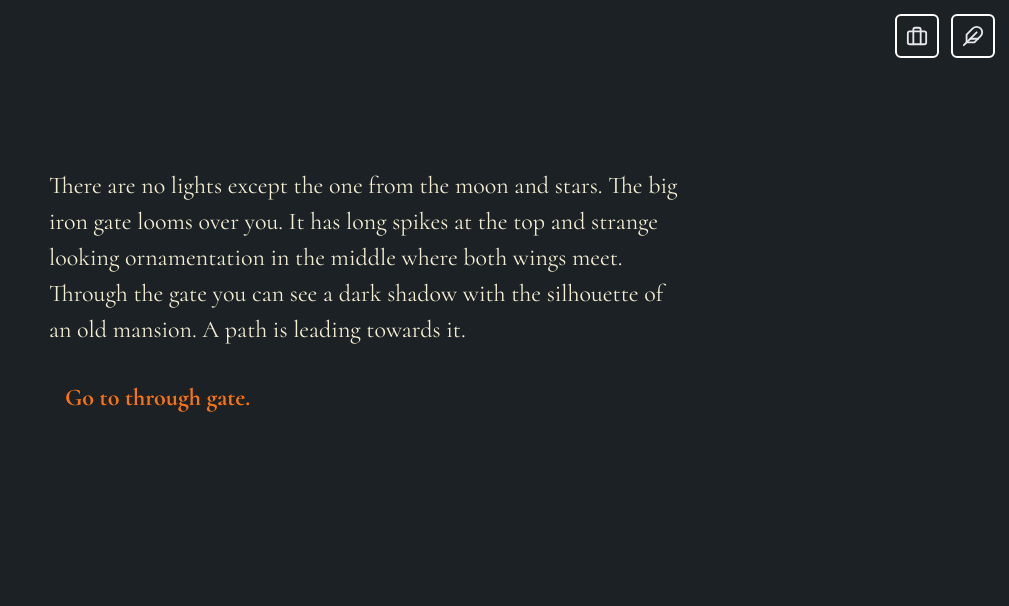
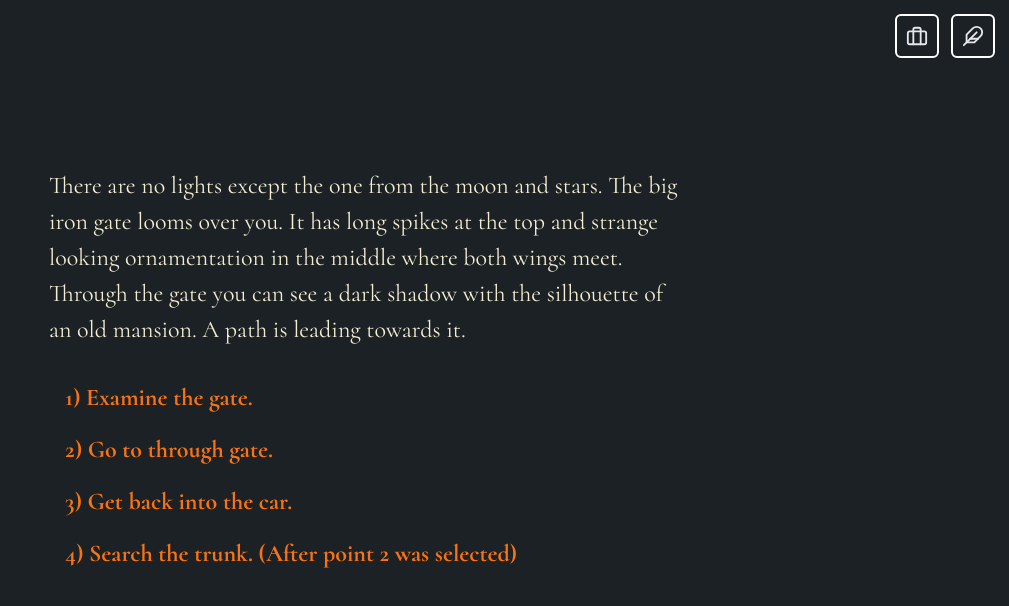
Before and after one commit to pixelprodukt/far-from-home, a React (Vite) app: page / in a window 1280 px wide. Shown: the top 606 px of the page, without its empty margins (271-1280 px from the left). Built offline with nearby package versions, Linux system fonts and the light colour scheme.

Commit message:
setup room loading and some move by clicking

```diff
--- a/src/App.tsx
+++ b/src/App.tsx
@@ -4,10 +4,18 @@ import IconButton from './components/IconButton';
 import GATE_ROOM_DATA from './data/gate.json';
 import { RoomDto } from './models/dto/Room.dto';
 import { useState } from 'react';
+import { RoomHandler } from './classes/RoomHandler';
 
 const App = () => {
     const gateRoomData = GATE_ROOM_DATA as RoomDto;
+
+    const roomHandler = new RoomHandler();
+
     const [room, setRoom] = useState(gateRoomData);
+
+    const moveToRoom = (roomId: string) => {
+        setRoom(roomHandler.getRoomById(roomId));
+    };
 
     return (
         <>
@@ -26,7 +34,13 @@ const App = () => {
                 </section>
 
                 <div>
-                    {room.actions.map(action => <div><TextButton onClick={() => { console.log('hello from button 1') }} title={action.text} /></div>)}
+                    {room.actions.map((action, index) => {
+                        return (
+                            <div>
+                                <TextButton onClick={() => { moveToRoom(action.moveToRoomId) }} title={`${index + 1}) ${action.text}`} />
+                            </div>
+                        );
+                    })}
                 </div>
 
             </div>
--- /dev/null
+++ b/src/classes/RoomHandler.ts
@@ -0,0 +1,22 @@
+import { RoomDto } from '../models/dto/Room.dto';
+import GATE_ROOM_DATA from '../data/gate.json';
+import FRONT_YARD_ROOM_DATA from '../data/front_yard.json';
+import FRONT_DOOR_ROOM_DATA from '../data/front_door.json';
+
+export class RoomHandler {
+    private gateRoom!: RoomDto;
+    private frontYardRoom!: RoomDto;
+    private frontDoorRoom!: RoomDto;
+    private rooms!: RoomDto[];
+
+    constructor() {
+        this.gateRoom = GATE_ROOM_DATA as RoomDto;
+        this.frontYardRoom = FRONT_YARD_ROOM_DATA as RoomDto;
+        this.frontDoorRoom = FRONT_DOOR_ROOM_DATA as RoomDto;
+        this.rooms = [this.gateRoom, this.frontYardRoom, this.frontDoorRoom];
+    }
+
+    public getRoomById(roomId: string): RoomDto {
+        return this.rooms.filter(room => room.id === roomId)[0];
+    }
+}
--- a/src/data/front_door.json
+++ b/src/data/front_door.json
@@ -19,14 +19,14 @@
         {
             "type": "MOVE",
             "text": "Go to front yard.",
-            "roomToMoveId": "front_yard"
+            "moveToRoomId": "FRONT_YARD"
         },
         {
             "type": "MOVE",
             "text": "Go inside.",
             "requires": ["FRONT_DOOR_OPENED"],
             "resolves": [],
-            "roomToMoveId": "entry_hall"
+            "moveToRoomId": "entry_hall"
         }
     ]
 }
--- a/src/data/front_yard.json
+++ b/src/data/front_yard.json
@@ -3,7 +3,7 @@
     "text": "A decorative fountain adorns the square in front of the manor. Once, a sorrowful little angel poured water into its basin, but now the edge is overgrown with weeds, and the angel's jug is cracked. Old flowerbeds line the path with sharp-edged underbrush that seems to wind around your ankles with every step. You can also see a narrow path which leads to the side of the house.",
     "actions": [
         {
-            "type": "INSPECT",
+            "type": "LOOK",
             "text": "Inspect the fountain.",
             "moveToRoomId": "FRONT_YARD"
         },
@@ -16,6 +16,11 @@
             "type": "MOVE",
             "text": "Go to the side of the house.",
             "moveToRoomId": "SIDEWALL"
+        },
+        {
+            "type": "MOVE",
+            "text": "Go back to the gate.",
+            "moveToRoomId": "GATE"
         }
     ]
 }
--- a/src/data/gate.json
+++ b/src/data/gate.json
@@ -3,8 +3,23 @@
     "text": "There are no lights except the one from the moon and stars. The big iron gate looms over you. It has long spikes at the top and strange looking ornamentation in the middle where both wings meet. Through the gate you can see a dark shadow with the silhouette of an old mansion. A path is leading towards it.",
     "actions": [
         {
+            "type": "LOOK",
+            "text": "Examine the gate.",
+            "moveToRoomId": "FRONT_YARD"
+        },
+        {
             "type": "MOVE",
             "text": "Go to through gate.",
+            "moveToRoomId": "FRONT_YARD"
+        },
+        {
+            "type": "MOVE",
+            "text": "Get back into the car.",
+            "moveToRoomId": "FRONT_YARD"
+        },
+        {
+            "type": "LOOK",
+            "text": "Search the trunk. (After point 2 was selected)",
             "moveToRoomId": "FRONT_YARD"
         }
     ]
--- a/src/models/dto/Room.dto.ts
+++ b/src/models/dto/Room.dto.ts
@@ -4,5 +4,8 @@ import { RoomId } from '../RoomId.enum';
 export interface RoomDto {
     id: RoomId;
     text: string;
-    actions: ActionDto[]
+    actions: ActionDto[];
+    actText?: string;
+    requires?: any[];
+    resolves?: any[];
 }
```
